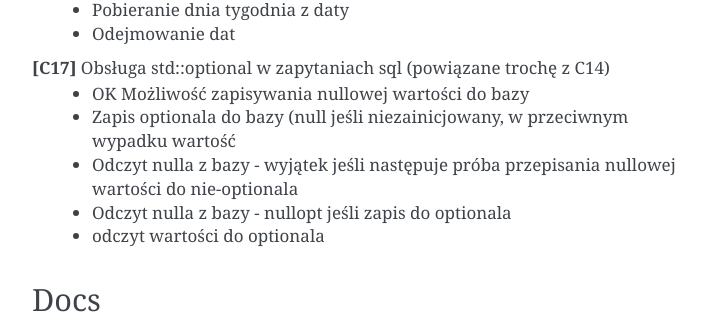
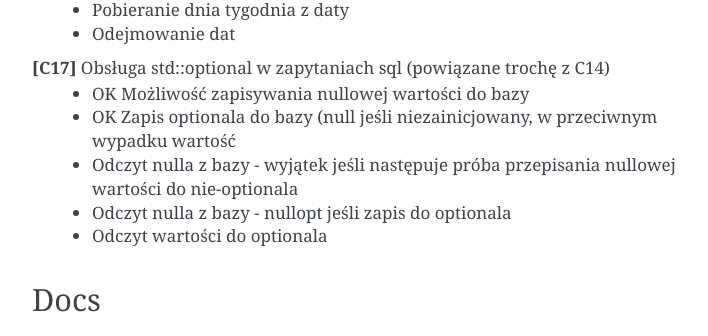
Before and after one commit to minescias/HabitTacker, a Sphinx documentation site: the page built from Docs/source/Tasks.rst, in a window 1280 px wide and 900 px high, scrolled down 1887 px. Shown: the part 155-491 px from the top of the window, without its empty margins (388-1096 px from the left). Built offline with Sphinx 7.4.7, drawn with Linux system fonts in a browser that asks for light colours.

```diff
--- a/Docs/source/Tasks.rst
+++ b/Docs/source/Tasks.rst
@@ -64,12 +64,12 @@ type_traits.
 
 **[C17]** Obsługa std::optional w zapytaniach sql (powiązane trochę z C14)
  *  OK Możliwość zapisywania nullowej wartości do bazy
- *  Zapis optionala do bazy (null jeśli niezainicjowany, w przeciwnym wypadku
-    wartość
+ *  OK Zapis optionala do bazy (null jeśli niezainicjowany, w przeciwnym
+    wypadku wartość
  *  Odczyt nulla z bazy - wyjątek jeśli następuje próba przepisania nullowej
     wartości do nie-optionala
  *  Odczyt nulla z bazy - nullopt jeśli zapis do optionala
- *  odczyt wartości do optionala
+ *  Odczyt wartości do optionala
 
 Docs
 *******************************************************************************
```
Also changed, not shown: 2 other files.
